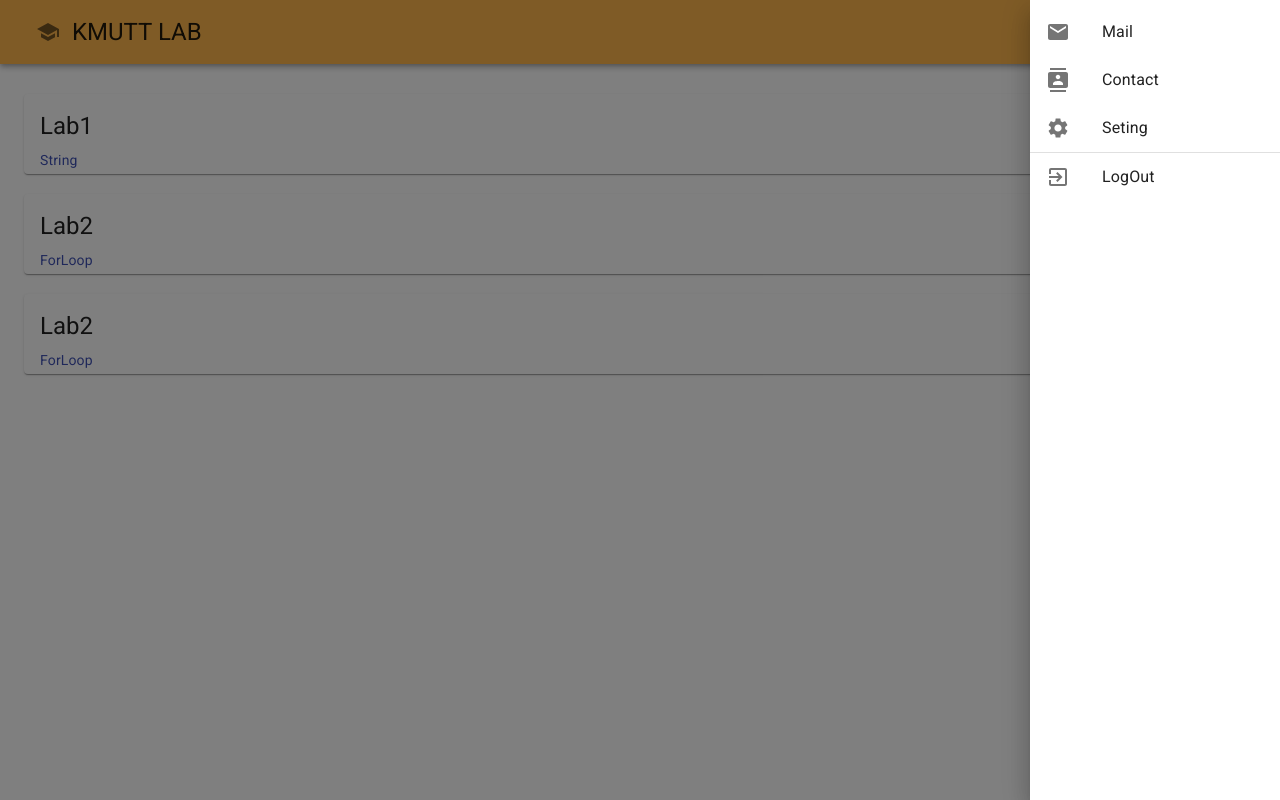
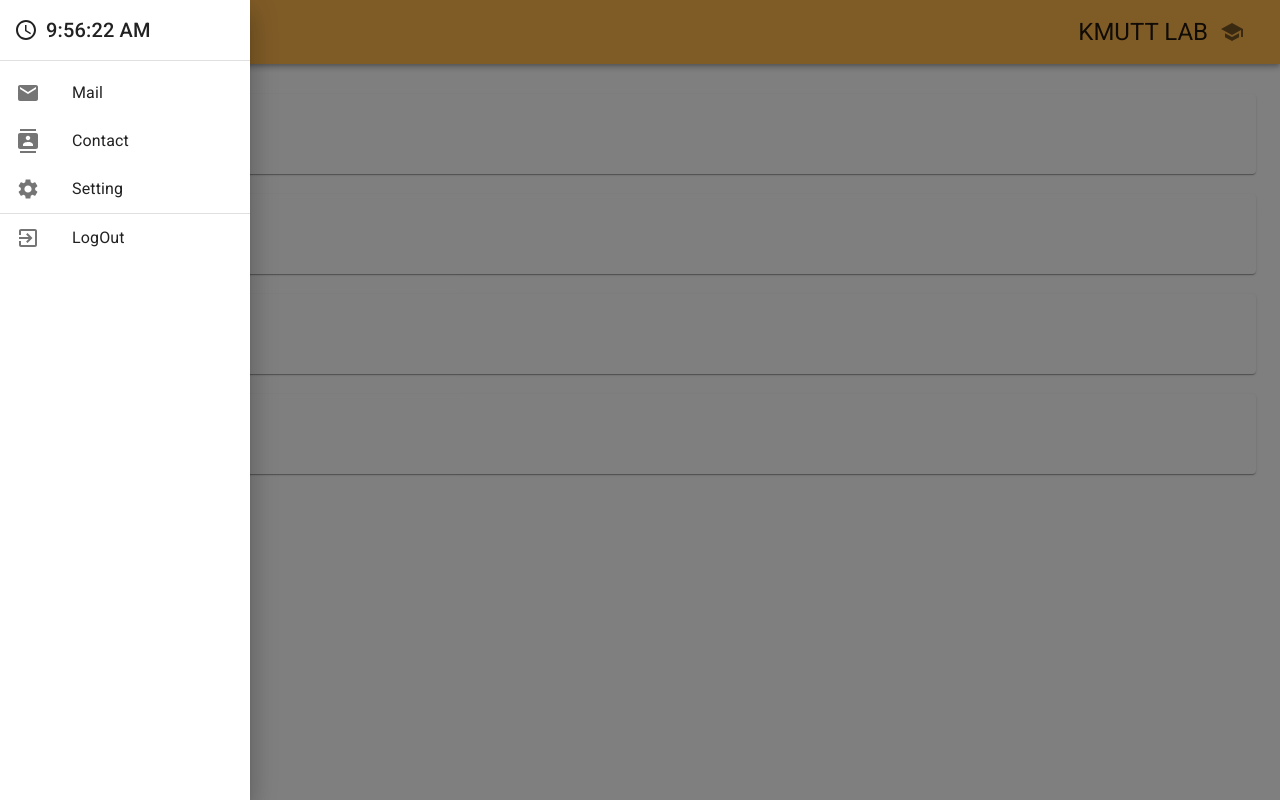
Before and after one commit to nutthanonn/personal-website, a React (Create React App) app: page / in a window 1280 px wide. Both pictures are taken after a click on the button "MENU". Built offline with nearby package versions, Linux system fonts and the light colour scheme.

Commit message:
[+] Reactjs

```diff
--- a/src/MainComponent/App.js
+++ b/src/MainComponent/App.js
@@ -1,5 +1,5 @@
 import { Container } from "@material-ui/core";
-import LoginPage from "./Login/LoginPage";
+// import LoginPage from "./Login/LoginPage";
 
 import MainPage from "./mainPageComponent/MainPage";
 
--- a/src/MainComponent/mainPageComponent/Appbar.js
+++ b/src/MainComponent/mainPageComponent/Appbar.js
@@ -40,13 +40,13 @@ const Appbar = () => {
       <div className={classes.root}>
         <AppBar position="sticky">
           <Toolbar>
+            <Typography className={classes.title} color="inherit">
+              <DrowerInApp />
+            </Typography>
+            <Typography variant="h5">KMUTT LAB</Typography>
             <IconButton>
               <SchoolIcon />
             </IconButton>
-            <Typography variant="h5" className={classes.title} color="inherit">
-              KMUTT LAB
-            </Typography>
-            <DrowerInApp />
           </Toolbar>
         </AppBar>
       </div>
--- a/src/MainComponent/mainPageComponent/Drower.js
+++ b/src/MainComponent/mainPageComponent/Drower.js
@@ -5,6 +5,8 @@ import MenuIcon from "@material-ui/icons/Menu";
 import ExitToAppIcon from "@material-ui/icons/ExitToApp";
 import ContactsIcon from "@material-ui/icons/Contacts";
 import SettingsIcon from "@material-ui/icons/Settings";
+import AccessTimeIcon from "@material-ui/icons/AccessTime";
+import { useState } from "react";
 import {
   makeStyles,
   Drawer,
@@ -14,6 +16,8 @@ import {
   ListItemIcon,
   ListItemText,
   Divider,
+  Typography,
+  Grid,
 } from "@material-ui/core";
 
 const useStyles = makeStyles({
@@ -23,10 +27,15 @@ const useStyles = makeStyles({
   fullList: {
     width: "auto",
   },
+  styleTime: {
+    textAlign: "center",
+    margin: 10,
+  },
 });
 
 export default function DrowerInApp() {
   const classes = useStyles();
+  const [time, setTime] = useState();
   const [state, setState] = React.useState({
     right: false,
   });
@@ -41,6 +50,11 @@ export default function DrowerInApp() {
     setState({ ...state, [anchor]: open });
   };
 
+  setInterval(() => {
+    const currentDate = new Date().toLocaleTimeString();
+    setTime(currentDate);
+  }, 1000);
+
   // Drower
 
   const list = (anchor) => (
@@ -52,6 +66,24 @@ export default function DrowerInApp() {
       onClick={toggleDrawer(anchor, false)}
       onKeyDown={toggleDrawer(anchor, false)}
     >
+      <Grid
+        container
+        spacing={1}
+        alignItems="flex-end"
+        className={classes.styleTime}
+      >
+        <Grid item>
+          <AccessTimeIcon />
+        </Grid>
+        <Grid item>
+          <Typography variant="h6" color="#212121">
+            {time}
+          </Typography>
+        </Grid>
+      </Grid>
+
+      <Divider />
+
       <List>
         <ListItem button key={"Mail"}>
           <ListItemIcon>
@@ -65,11 +97,11 @@ export default function DrowerInApp() {
           </ListItemIcon>
           <ListItemText primary={"Contact"} />
         </ListItem>
-        <ListItem button key={"Seting"}>
+        <ListItem button key={"Setting"}>
           <ListItemIcon>
             <SettingsIcon />
           </ListItemIcon>
-          <ListItemText primary={"Seting"} />
+          <ListItemText primary={"Setting"} />
         </ListItem>
 
         <Divider />
@@ -91,7 +123,7 @@ export default function DrowerInApp() {
           MENU
         </Button>
         <Drawer
-          anchor="right"
+          anchor="left"
           open={state["MENU"]}
           onClose={toggleDrawer("MENU", false)}
         >
--- a/src/MainComponent/mainPageComponent/MainPage.js
+++ b/src/MainComponent/mainPageComponent/MainPage.js
@@ -7,7 +7,8 @@ const MainPage = () => {
   const setData = [
     { head: "Lab1", sub: "String" },
     { head: "Lab2", sub: "ForLoop" },
-    { head: "Lab2", sub: "ForLoop" },
+    { head: "Lab3", sub: "WhileLoop" },
+    { head: "Lab4", sub: "SquartThinking" },
   ];
 
   return (
```
